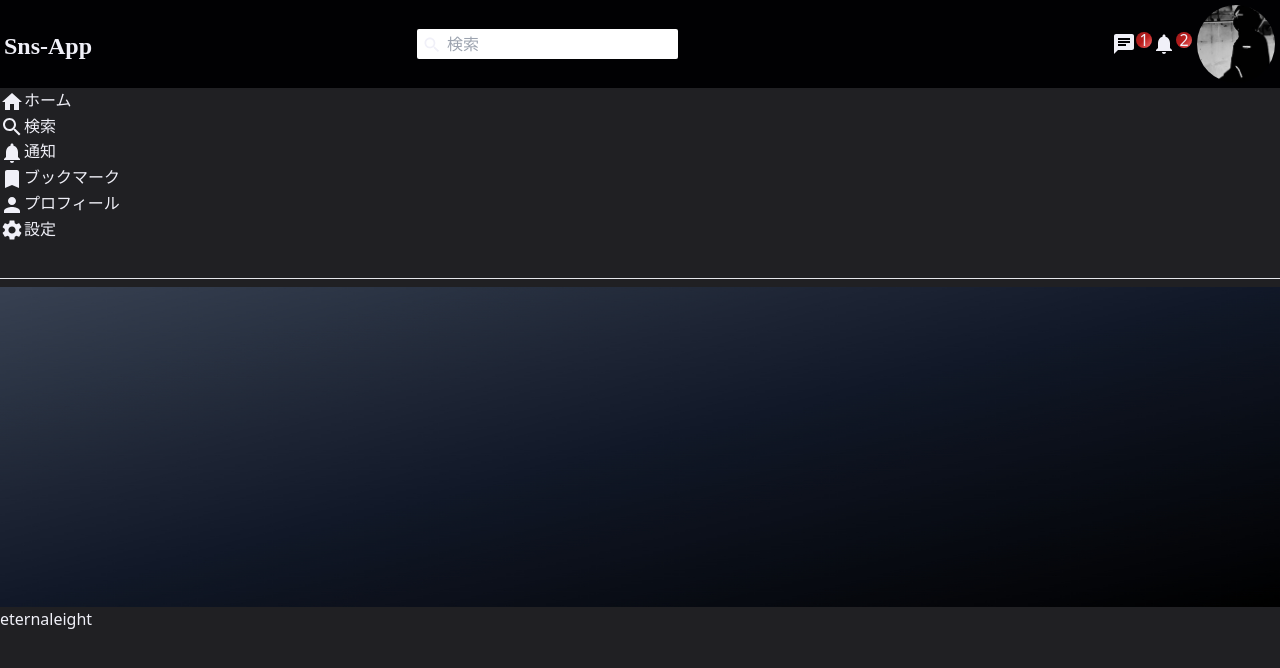
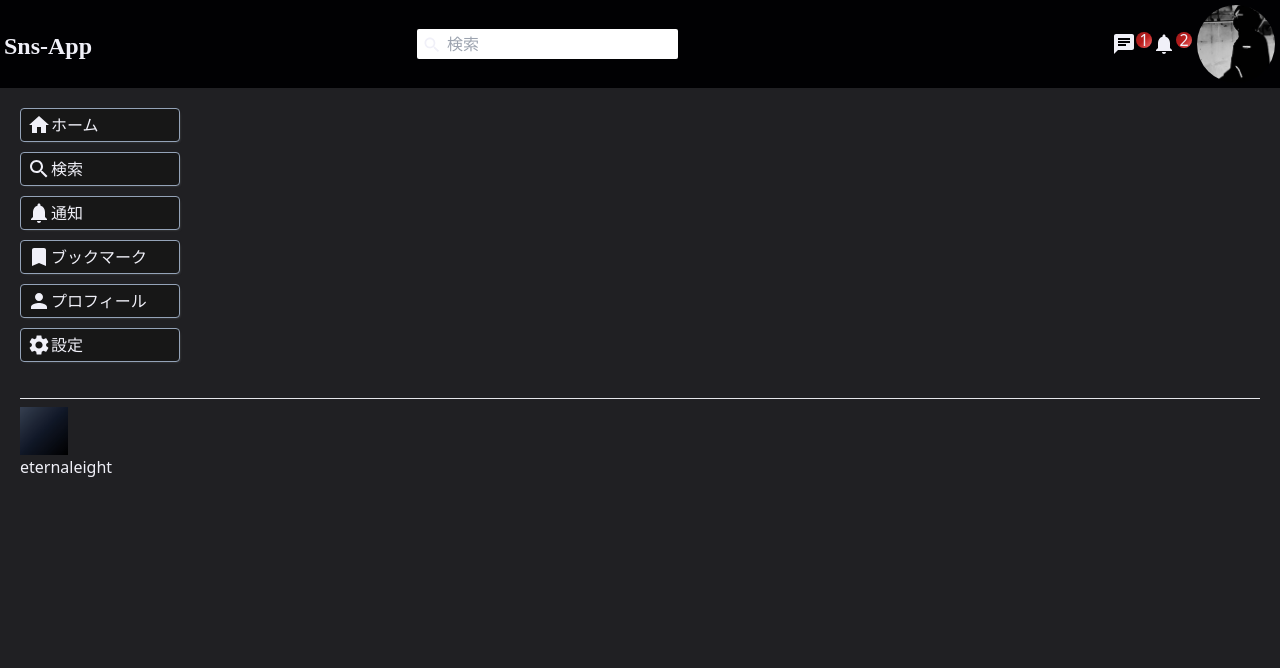
Before and after one commit to eternaleight/geek-sns, a React (Create React App) app: page / in a window 1280 px wide. Shown: the top 668 px of the page. Built offline with nearby package versions, Linux system fonts and the light colour scheme; a small style sheet from the web is missing; the HTML template or start-up script is replaced by a standard one.

Commit message:
feat(sidebar): add sidebar button

```diff
--- a/src/components/Sidebar.tsx
+++ b/src/components/Sidebar.tsx
@@ -7,68 +7,55 @@ import {
   Settings,
 } from '@mui/icons-material'
 
+const style = {
+  sidebarWrapper: `p-[20px]`,
+  sidebarList: ``,
+  sidebarListItem: `bg-neutral-900 border-[0.9px] border-slate-400 flex w-[10rem] items-center mb-[10px] px-[6px] py-[4px] cursor-pointer shadow-[2px_2px_3px_-3px_#b0b5b5aa] hover:shadow-none  rounded-[4px] hover:rounded-[20px] duration-[.15s]`,
+  sidebarListIcon: ``,
+  sidebarListText: ``,
+}
+
 const Sidebar: React.FC = () => (
-  <>
-    <div className="sidebar">
-      <div className="sidebarWrapper">
-        <ul className="sidebarList">
-          <li className="sidebarListItem">
-            <Home className="sidebarListIcon" />
-            <span className="sidebarListText">ホーム</span>
+  <div className="flex-[2.5] h-screen">
+    <div className={style.sidebarWrapper}>
+      <ul className={style.sidebarList}>
+        <li className={style.sidebarListItem}>
+          <Home className={style.sidebarListIcon} />
+          <span className={style.sidebarListText}>
+            ホーム
+          </span>
         </li>
-        </ul>
-      </div>
-    </div>
-    <div className="sidebar">
-      <div className="sidebarWrapper">
-        <ul className="sidebarList">
-          <li className="sidebarListItem">
-            <Search className="sidebarListIcon" />
-            <span className="sidebarListText">検索</span>
+        <li className={style.sidebarListItem}>
+          <Search className={style.sidebarListIcon} />
+          <span className={style.sidebarListText}>
+            検索
+          </span>
         </li>
-        </ul>
-      </div>
-    </div>
-    <div className="sidebar">
-      <div className="sidebarWrapper">
-        <ul className="sidebarList">
-          <li className="sidebarListItem">
-            <Notifications className="sidebarListIcon" />
-            <span className="sidebarListText">通知</span>
+        <li className={style.sidebarListItem}>
+          <Notifications
+            className={style.sidebarListIcon}
+          />
+          <span className={style.sidebarListText}>
+            通知
+          </span>
         </li>
-        </ul>
-      </div>
-    </div>
-    <div className="sidebar">
-      <div className="sidebarWrapper">
-        <ul className="sidebarList">
-          <li className="sidebarListItem">
-            <Bookmark className="sidebarListIcon" />
-            <span className="sidebarListText">
+        <li className={style.sidebarListItem}>
+          <Bookmark className={style.sidebarListIcon} />
+          <span className={style.sidebarListText}>
             ブックマーク
           </span>
         </li>
-        </ul>
-      </div>
-    </div>
-    <div className="sidebar">
-      <div className="sidebarWrapper">
-        <ul className="sidebarList">
-          <li className="sidebarListItem">
-            <Person className="sidebarListIcon" />
-            <span className="sidebarListText">
+        <li className={style.sidebarListItem}>
+          <Person className={style.sidebarListIcon} />
+          <span className={style.sidebarListText}>
             プロフィール
           </span>
         </li>
-        </ul>
-      </div>
-    </div>
-    <div className="sidebar">
-      <div className="sidebarWrapper">
-        <ul className="sidebarList">
-          <li className="sidebarListItem">
-            <Settings className="sidebarListIcon" />
-            <span className="sidebarListText">設定</span>
+        <li className={style.sidebarListItem}>
+          <Settings className={style.sidebarListIcon} />
+          <span className={style.sidebarListText}>
+            設定
+          </span>
         </li>
       </ul>
       <hr className="sidebarHr mt-9" />
@@ -77,14 +64,15 @@ const Sidebar: React.FC = () => (
           <img
             src="/assets/person/2.jpeg"
             alt=""
-              className="m-auto w-full h-[20rem] mt-2 sidebarFriendImg"
+            className="w-[3rem] h-[3rem] mt-2 sidebarFriendImg"
           />
-            <span className="sidebarFriendName">eternaleight</span>
+          <span className="sidebarFriendName">
+            eternaleight
+          </span>
         </li>
       </ul>
     </div>
   </div>
-  </>
 )
 
 export default Sidebar
--- a/src/components/Topbar.tsx
+++ b/src/components/Topbar.tsx
@@ -6,16 +6,14 @@ import {
 import React from 'react'
 
 const style = {
-  topbarContainer: `bg-[#010103] flex w-full items-center sticky top-0 z-50`,
-  topbarImg: `w-20 h-20 m-1 p-[1px] transtion-[radius] to-gray-400 duration-[.15s] parent rounded-[50px] hover:cursor-pointer`,
-  topbarIconBadge: `flex items-center w-[1rem] h-[1rem] bg-gradient-to-br from-red-800 via-red-700 to-red-400 rounded-full justify-center topbarIconBadge`
+  topbarIconBadge: `flex items-center w-[1rem] h-[1rem] bg-gradient-to-br from-red-800 via-red-700 to-red-400 rounded-full justify-center topbarIconBadge`,
 }
 
 const Topbar: React.FC = () => {
   return (
-    <div className={style.topbarContainer}>
+    <div className="topbarContainer bg-[#010103] flex w-full items-center sticky top-0 z-50">
       <div className="topbarLeft flex-[3]">
-        <span className="absolute m-1 text-2xl font-bold top-[26px] font-alliance logo">
+        <span className="absolute mt-1 ml-1 text-2xl font-bold top-[26px] font-alliance logo">
           Sns-App
         </span>
       </div>
@@ -31,9 +29,8 @@ const Topbar: React.FC = () => {
       </div>
       <div className="flex topbarRight">
         <div className="topbarIconItem">
-          <div className="pt-[2rem]">
-          </div>
-            <div className='flex'>
+          <div className="pt-[2rem]"></div>
+          <div className="flex">
             <Chat className="hover:text-blue-500 transition hover:cursor-pointer hover:scale-[1.2]" />
             <span className={style.topbarIconBadge}>1</span>
             <Notifications className="hover:text-blue-500 transition hover:scale-[1.2] hover:cursor-pointer" />
@@ -43,7 +40,7 @@ const Topbar: React.FC = () => {
         <img
           src="/assets/person/1.jpeg"
           alt=""
-        className={style.topbarImg}
+          className="topbarImg w-20 h-20 m-1 mr-1 p-[1px] transtion-[radius] to-gray-400 duration-[.15s] parent rounded-[50px] hover:cursor-pointer"
         />
       </div>
     </div>
--- a/src/pages/Home.tsx
+++ b/src/pages/Home.tsx
@@ -8,7 +8,7 @@ const Home: React.FC = () => {
   return (
     <>
       <Topbar />
-    <div className=''>
+    <div className='flex flex-col'>
       <Sidebar />
       {/* <Timeline /> */}
       {/* <Rightbar /> */}
```
Lines whose indentation alone changed are shown as unchanged.
